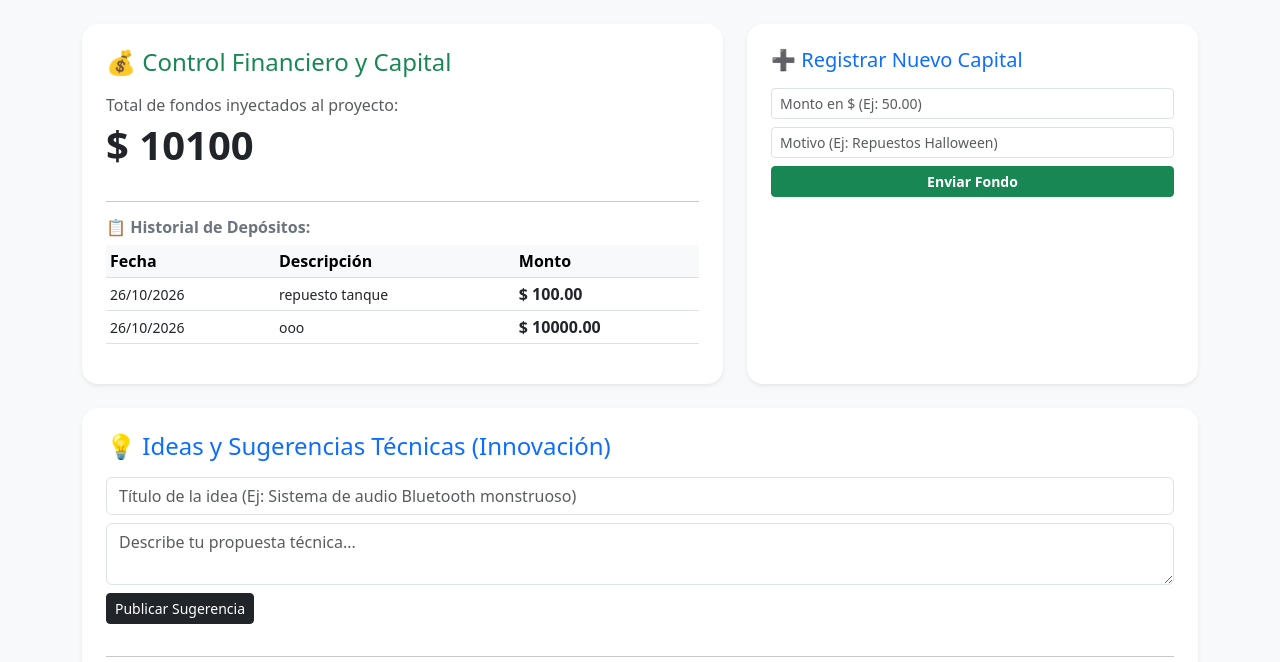
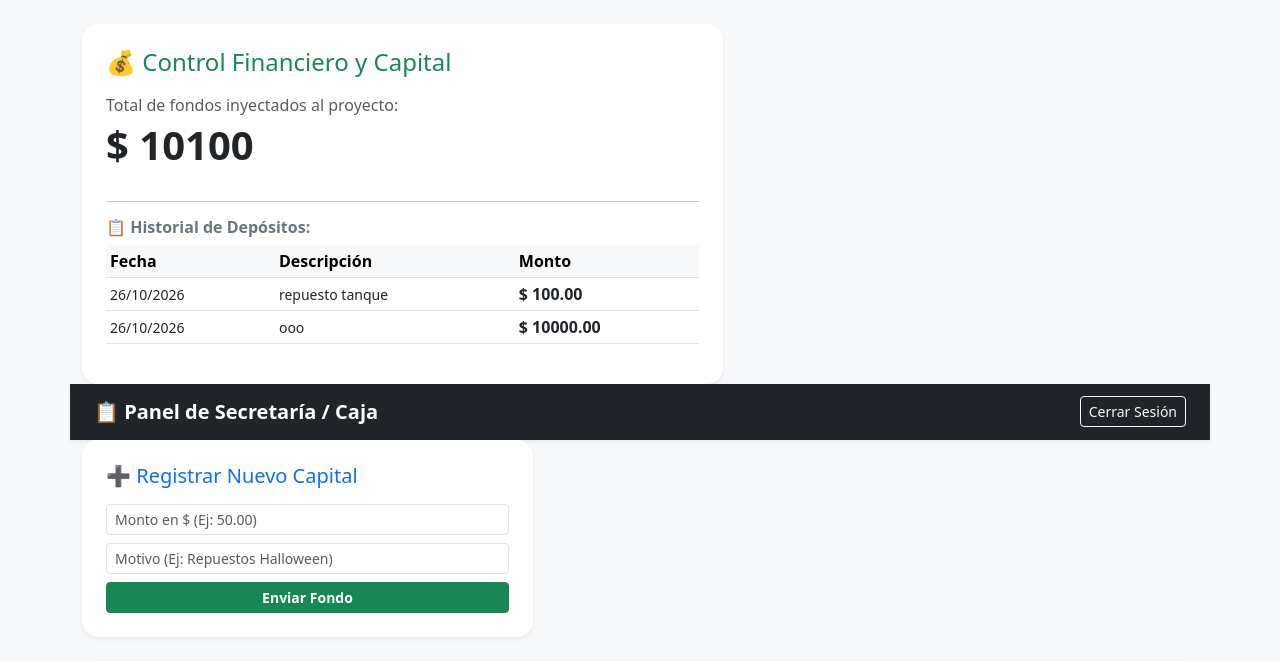
Before and after one commit to SEBASTIAN190512647/nfc-carritos-parque, a Django app: page /dashboard/ in a window 1280 px wide. Shown: the part 50-712 px from the top of the page. Run offline with Django 5.2, Linux system fonts and the light colour scheme; a user stored in the database is signed in; data comes from the database, SQL or seed files in the repository.

Commit message:
Solucionado el cierre de sesión con vista personalizada

```diff
--- a/gestion/templates/gestion/dashboard_general.html
+++ b/gestion/templates/gestion/dashboard_general.html
@@ -53,6 +53,13 @@
                 </div>
             </div>
 
+            <body class="bg-light">
+    <!-- Barra de Navegación -->
+             <nav class="navbar navbar-dark bg-dark shadow-sm px-4">
+                 <span class="navbar-brand fw-bold">📋 Panel de Secretaría / Caja</span>
+                 <a href="{% url 'logout' %}" class="btn btn-outline-light btn-sm">Cerrar Sesión</a>
+            </nav>
+
             <!-- Formulario exclusivo para que el Jefe registre fondos al instante -->
             <div class="col-md-5">
                 <div class="card shadow-sm border-0 rounded-4 p-4 bg-white h-100">
```
Also changed, not shown: gestion/urls.py (+11 -0 lines).
